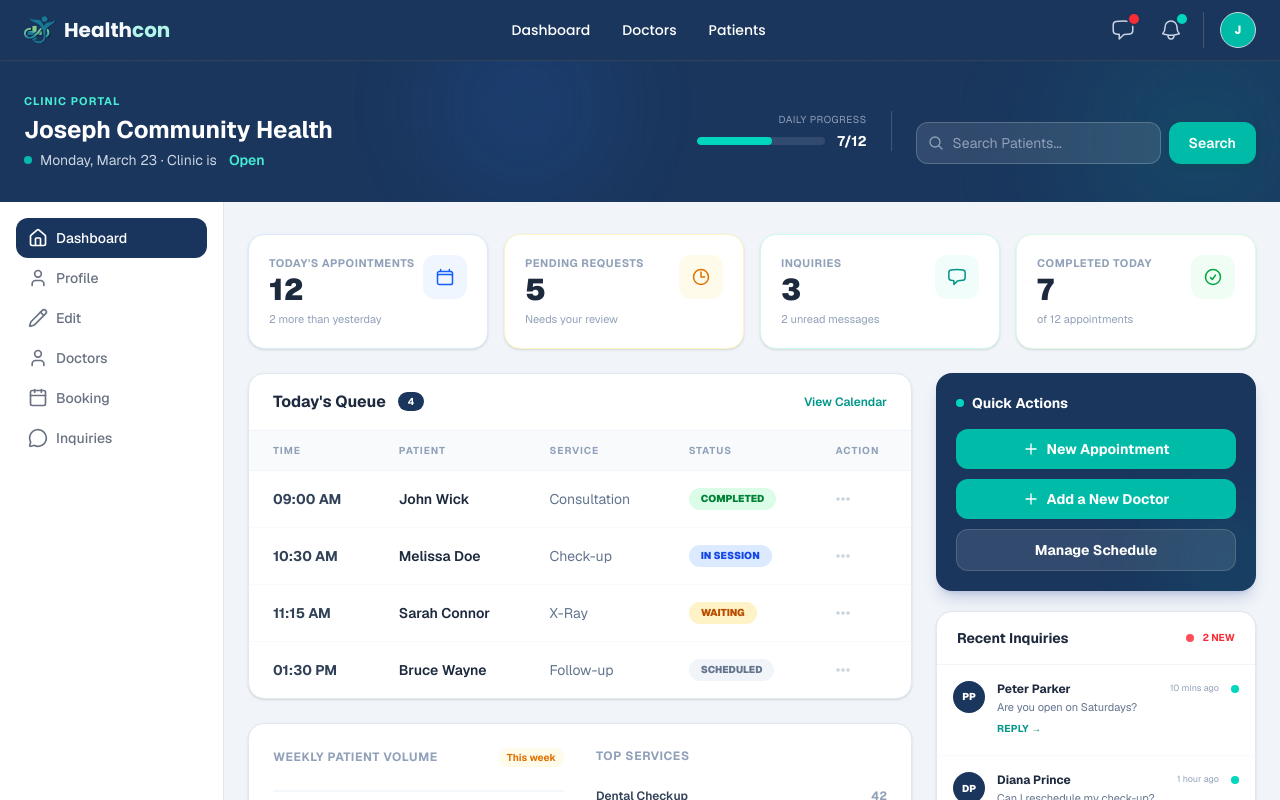
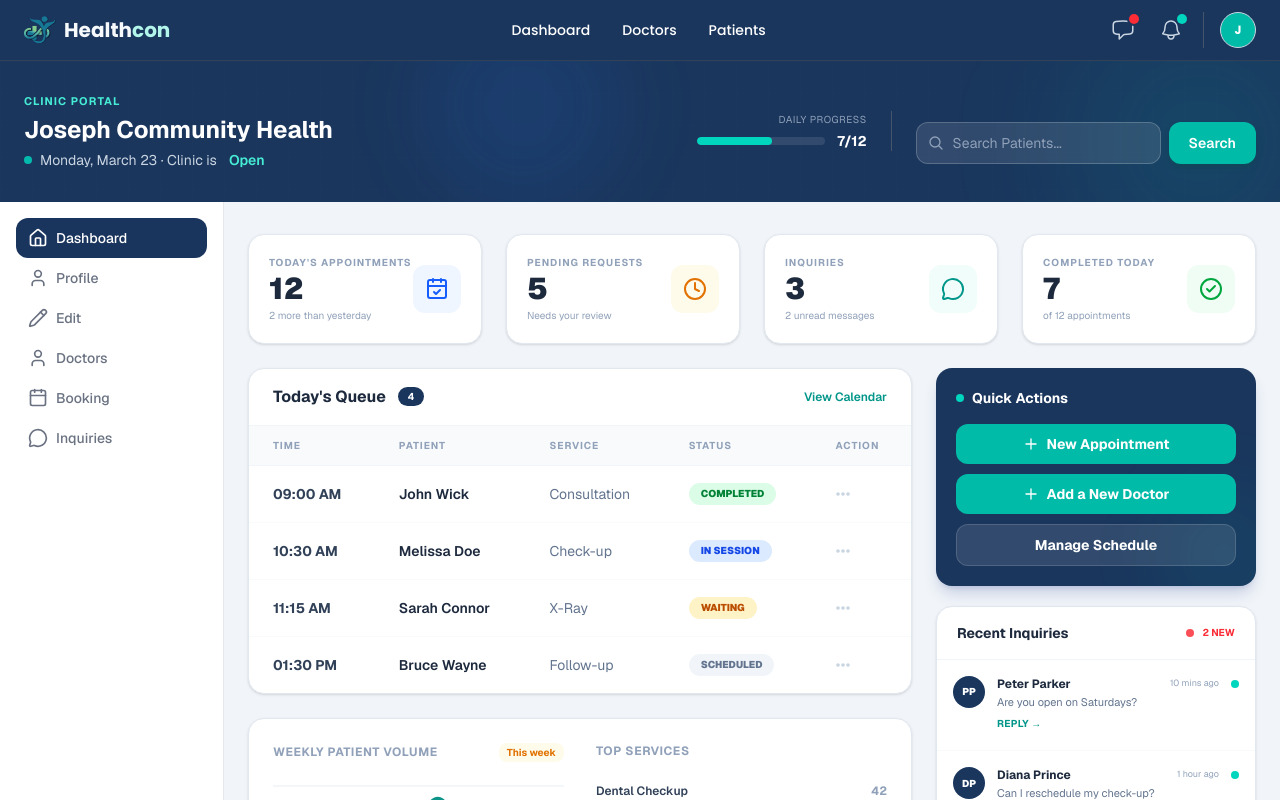
Before and after one commit to Crsrll/healthcon, a Next.js app: page /clinic/dashboard in a window 1280 px wide. Shown: the top 800 px of the page. Built offline with nearby package versions, Linux system fonts and the light colour scheme.

Commit message:
utilized the PulseCard component in clinic dashboard

```diff
--- a/app/(clinic)/clinic/dashboard/page.js
+++ b/app/(clinic)/clinic/dashboard/page.js
@@ -1,31 +1,10 @@
 "use client";
 import { useState } from "react";
 import Link from "next/link";
+import PulseCard from "@/components/ui/PulseCard";
+import { CalendarCheck, Clock, MessageCircle, CheckCircle2  } from "lucide-react";
 
 export default function DashboardPage() {
-
-  const stats = [
-    {
-      label: "Today's Appointments", value: "12", sub: "2 more than yesterday",
-      icon: (<svg xmlns="http://www.w3.org/2000/svg" fill="none" viewBox="0 0 24 24" strokeWidth={1.8} stroke="currentColor" className="w-5 h-5"><path strokeLinecap="round" strokeLinejoin="round" d="M6.75 3v2.25M17.25 3v2.25M3 18.75V7.5a2.25 2.25 0 0 1 2.25-2.25h13.5A2.25 2.25 0 0 1 21 7.5v11.25m-18 0A2.25 2.25 0 0 0 5.25 21h13.5A2.25 2.25 0 0 0 21 18.75m-18 0v-7.5A2.25 2.25 0 0 1 5.25 9h13.5A2.25 2.25 0 0 1 21 11.25v7.5" /></svg>),
-      color: "text-blue-600", bg: "bg-blue-50", border: "border-blue-100",
-    },
-    {
-      label: "Pending Requests", value: "5", sub: "Needs your review",
-      icon: (<svg xmlns="http://www.w3.org/2000/svg" fill="none" viewBox="0 0 24 24" strokeWidth={1.8} stroke="currentColor" className="w-5 h-5"><path strokeLinecap="round" strokeLinejoin="round" d="M12 6v6h4.5m4.5 0a9 9 0 1 1-18 0 9 9 0 0 1 18 0Z" /></svg>),
-      color: "text-amber-600", bg: "bg-amber-50", border: "border-amber-100",
-    },
-    {
-      label: "Inquiries", value: "3", sub: "2 unread messages",
-      icon: (<svg xmlns="http://www.w3.org/2000/svg" fill="none" viewBox="0 0 24 24" strokeWidth={1.8} stroke="currentColor" className="w-5 h-5"><path strokeLinecap="round" strokeLinejoin="round" d="M2.25 12.76c0 1.6 1.123 2.994 2.707 3.227 1.087.16 2.185.283 3.293.369V21l4.076-4.076a1.526 1.526 0 0 1 1.037-.443 48.282 48.282 0 0 0 5.68-.494c1.584-.233 2.707-1.626 2.707-3.228V6.741c0-1.602-1.123-2.995-2.707-3.228A48.394 48.394 0 0 0 12 3c-2.392 0-4.744.175-7.043.513C3.373 3.746 2.25 5.14 2.25 6.741v6.018Z" /></svg>),
-      color: "text-teal-600", bg: "bg-teal-50", border: "border-teal-100",
-    },
-    {
-      label: "Completed Today", value: "7", sub: "of 12 appointments",
-      icon: (<svg xmlns="http://www.w3.org/2000/svg" fill="none" viewBox="0 0 24 24" strokeWidth={1.8} stroke="currentColor" className="w-5 h-5"><path strokeLinecap="round" strokeLinejoin="round" d="M9 12.75 11.25 15 15 9.75M21 12a9 9 0 1 1-18 0 9 9 0 0 1 18 0Z" /></svg>),
-      color: "text-green-600", bg: "bg-green-50", border: "border-green-100",
-    },
-  ];
 
   const todayAppointments = [
     { id: 1, time: "09:00 AM", patient: "John Wick",     service: "Consultation", status: "Completed"  },
@@ -52,19 +31,11 @@ export default function DashboardPage() {
     <main className="max-w-7xl mx-auto px-6 py-8 space-y-6">
 
       {/* STATS ROW */}
-      <div className="grid grid-cols-1 sm:grid-cols-2 lg:grid-cols-4 gap-4">
-        {stats.map((stat) => (
-          <div key={stat.label} className={`bg-white rounded-2xl border ${stat.border} shadow-sm p-5 flex items-start justify-between hover:shadow-md transition-all group`}>
-            <div className="flex-1 min-w-0">
-              <p className="text-[11px] font-bold text-slate-400 uppercase tracking-wider">{stat.label}</p>
-              <p className="text-3xl font-black text-slate-800 mt-1 leading-none">{stat.value}</p>
-              <p className="text-[11px] text-slate-400 mt-1.5">{stat.sub}</p>
-            </div>
-            <div className={`${stat.bg} ${stat.color} p-3 rounded-xl shrink-0 group-hover:scale-110 transition-transform`}>
-              {stat.icon}
-            </div>
-          </div>
-        ))}
+      <div className="grid grid-cols-1 md:grid-cols-2 lg:grid-cols-4 gap-6">
+        <PulseCard title="Today's Appointments" value="12" subtext="2 more than yesterday" icon={<CalendarCheck size={24} />} color="text-blue-600" iconBg="bg-blue-50" border="border-blue-100"/>
+        <PulseCard title="Pending Requests" value="5" subtext="Needs your review" icon={<Clock size={24} />} color="text-amber-600" iconBg="bg-amber-50" border="border-amber-100"/>
+        <PulseCard title="Inquiries" value ="3" subtext="2 unread messages" icon={<MessageCircle size={24} />} color="text-teal-600" iconBg="bg-teal-50" border="border-teal-100"/>
+        <PulseCard title="Completed Today" value="7" subtext="of 12 appointments" icon={<CheckCircle2 size={24} />} color="text-green-600" iconBg="bg-green-50" border="border-green-100"/>
       </div>
 
       {/* MAIN GRID */}
--- a/app/(clinic)/clinic/dashboard/page1.js
+++ b/app/(clinic)/clinic/dashboard/page1.js
@@ -1,9 +1,10 @@
 "use client";
 import { useState } from "react";
 import Link from "next/link";
-import { Sidebar } from "lucide-react";
+import { CalendarCheck, CheckCircle2, Clock, Sidebar } from "lucide-react";
 import SidebarWrapper from "@/components/dashboard/SidebarWrapper";
-import { Pencil, Calendar, MessageCircle, User, Home } from "lucide-react";
+import PulseCard from "@/components/ui/PulseCard";
+import { CalendarCheck, Clock, MessageSquare, CheckCircle2  } from "lucide-react";
 
 export default function ClinicDashboard() {
   const [mode, setMode] = useState("Dashboard");
@@ -16,61 +17,6 @@ export default function ClinicDashboard() {
     { label: "Doctors", icon: <User size={20}/> },
     { label: "Booking", icon: <Calendar size={20}/> },
     { label: "Inquiries", icon: <MessageCircle size={20}/> }
-  ];
-
-  const stats = [
-    {
-      label: "Today's Appointments",
-      value: "12",
-      sub: "2 more than yesterday",
-      icon: (
-        <svg xmlns="http://www.w3.org/2000/svg" fill="none" viewBox="0 0 24 24" strokeWidth={1.8} stroke="currentColor" className="w-5 h-5">
-          <path strokeLinecap="round" strokeLinejoin="round" d="M6.75 3v2.25M17.25 3v2.25M3 18.75V7.5a2.25 2.25 0 0 1 2.25-2.25h13.5A2.25 2.25 0 0 1 21 7.5v11.25m-18 0A2.25 2.25 0 0 0 5.25 21h13.5A2.25 2.25 0 0 0 21 18.75m-18 0v-7.5A2.25 2.25 0 0 1 5.25 9h13.5A2.25 2.25 0 0 1 21 11.25v7.5" />
-        </svg>
-      ),
-      color: "text-blue-600",
-      bg: "bg-blue-50",
-      border: "border-blue-100",
-    },
-    {
-      label: "Pending Requests",
-      value: "5",
-      sub: "Needs your review",
-      icon: (
-        <svg xmlns="http://www.w3.org/2000/svg" fill="none" viewBox="0 0 24 24" strokeWidth={1.8} stroke="currentColor" className="w-5 h-5">
-          <path strokeLinecap="round" strokeLinejoin="round" d="M12 6v6h4.5m4.5 0a9 9 0 1 1-18 0 9 9 0 0 1 18 0Z" />
-        </svg>
-      ),
-      color: "text-amber-600",
-      bg: "bg-amber-50",
-      border: "border-amber-100",
-    },
-    {
-      label: "Inquiries",
-      value: "3",
-      sub: "2 unread messages",
-      icon: (
-        <svg xmlns="http://www.w3.org/2000/svg" fill="none" viewBox="0 0 24 24" strokeWidth={1.8} stroke="currentColor" className="w-5 h-5">
-          <path strokeLinecap="round" strokeLinejoin="round" d="M2.25 12.76c0 1.6 1.123 2.994 2.707 3.227 1.087.16 2.185.283 3.293.369V21l4.076-4.076a1.526 1.526 0 0 1 1.037-.443 48.282 48.282 0 0 0 5.68-.494c1.584-.233 2.707-1.626 2.707-3.228V6.741c0-1.602-1.123-2.995-2.707-3.228A48.394 48.394 0 0 0 12 3c-2.392 0-4.744.175-7.043.513C3.373 3.746 2.25 5.14 2.25 6.741v6.018Z" />
-        </svg>
-      ),
-      color: "text-teal-600",
-      bg: "bg-teal-50",
-      border: "border-teal-100",
-    },
-    {
-      label: "Completed Today",
-      value: "7",
-      sub: "of 12 appointments",
-      icon: (
-        <svg xmlns="http://www.w3.org/2000/svg" fill="none" viewBox="0 0 24 24" strokeWidth={1.8} stroke="currentColor" className="w-5 h-5">
-          <path strokeLinecap="round" strokeLinejoin="round" d="M9 12.75 11.25 15 15 9.75M21 12a9 9 0 1 1-18 0 9 9 0 0 1 18 0Z" />
-        </svg>
-      ),
-      color: "text-green-600",
-      bg: "bg-green-50",
-      border: "border-green-100",
-    },
   ];
 
   const todayAppointments = [
@@ -165,30 +111,17 @@ export default function ClinicDashboard() {
         <SidebarWrapper mode={mode} setMode={setMode} buttons={buttons}>
             </SidebarWrapper>
 
-
-
       {/* ── MAIN CONTENT ── */}
 
       {mode === "Dashboard" &&
       <main className="max-w-7xl mx-auto px-6 py-8 space-y-6">
 
         {/* STATS ROW */}
-        <div className="grid grid-cols-1 sm:grid-cols-2 lg:grid-cols-4 gap-4">
-          {stats.map((stat) => (
-            <div
-              key={stat.label}
-              className={`bg-white rounded-2xl border ${stat.border} shadow-sm p-5 flex items-start justify-between hover:shadow-md transition-all group`}
-            >
-              <div className="flex-1 min-w-0">
-                <p className="text-[11px] font-bold text-slate-400 uppercase tracking-wider">{stat.label}</p>
-                <p className="text-3xl font-black text-slate-800 mt-1 leading-none">{stat.value}</p>
-                <p className="text-[11px] text-slate-400 mt-1.5">{stat.sub}</p>
-              </div>
-              <div className={`${stat.bg} ${stat.color} p-3 rounded-xl shrink-0 group-hover:scale-110 transition-transform`}>
-                {stat.icon}
-              </div>
-            </div>
-          ))}
+        <div className="grid grid-cols-1 md:grid-cols-2 lg:grid-cols-4 gap-6">
+          <PulseCard title="Today's Appointments" value="12 size={30}" subtext="2 more than yesterday" icon={<CalendarCheck size={24} />} color="text-blue-600" iconBg="bg-blue-50" border="border-blue-100"/>
+          <PulseCard title="Pending Requests" value="5 size={30}" subtext="Needs your review" icon={<Clock size={24} />} color="text-amber-600" iconBg="bg-amber-50" border="border-amber-100"/>
+          <PulseCard title="Inquiries" value ="3 size={30}" subtext="2 unread messages" icon={<MessageCircle size={24} />} color="text-teal-600" iconBg="bg-teal-50" border="border-teal-100"/>
+          <PulseCard title="Completed Today" value="7 size={30}" subtext="of 12 appointments" icon={<CheckCircle2 size={24} />} color="text-green-600" iconBg="bg-green-50" border="border-green-100"/>
         </div>
 
         {/* MAIN GRID */}
--- a/components/ui/PulseCard.js
+++ b/components/ui/PulseCard.js
@@ -1,13 +1,13 @@
 // components/ui/PulseCard.js
 
-export default function PulseCard({ title, value, subtext, icon, iconBg, color }) {
+export default function PulseCard({ title, value, subtext, icon, iconBg, color, border="", valueClass = "text-3xl"}) {
   return (
-    <div className="bg-white p-5 rounded-2xl border border-slate-200 shadow-sm flex items-center justify-between hover:shadow-md transition-all">
+    <div className="bg-white p-5 rounded-2xl border border-slate-200 shadow-sm flex items-center justify-between hover:shadow-md transition-all group cursor-default">
       <div>
         <p className="text-[10px] font-bold text-slate-400 uppercase tracking-widest">
           {title}
         </p>
-        <p className="text-2xl font-black text-slate-800 mt-1">
+        <p className={`font-black text-slate-800 mt-1 leading-none ${valueClass}`}>
           {value}
         </p>
         <p className="text-[10px] text-slate-400 mt-1">
@@ -15,7 +15,7 @@ export default function PulseCard({ title, value, subtext, icon, iconBg, color }
         </p>
       </div>
 
-      <div className={`w-12 h-12 ${iconBg} ${color} rounded-xl flex items-center justify-center text-xl`}>
+      <div className={`w-12 h-12 ${iconBg} ${color} ${border} rounded-xl flex items-center justify-center text-xl transition-transform group-hover:scale-110`}>
         {icon}
       </div>
     </div>
```
Also changed, not shown: app/(admin)/admin/dashboard/page.js (+4 -4 lines), components/ui/Chart.js (deleted).
